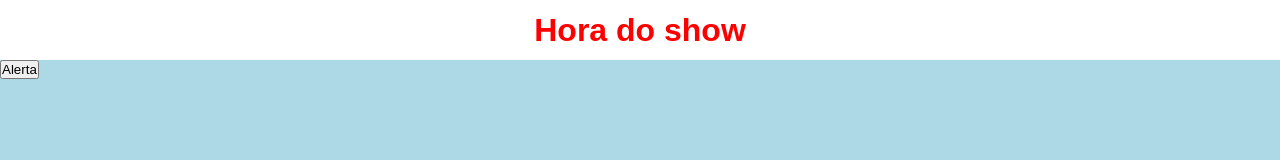
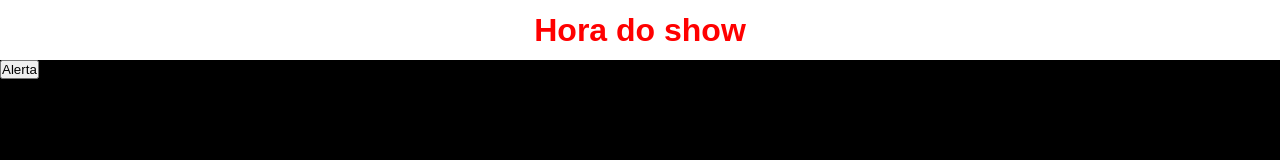
Before and after one commit to henrikeleite/henrique, a plain HTML site: page index.html in a window 1280 px wide. Drawn offline with Linux system fonts and the light colour scheme.

Commit message:
atualizacao css

```diff
--- a/css/meucss.css
+++ b/css/meucss.css
@@ -5,7 +5,7 @@
 	font-family: Arial;
 }
 body{
-	background: lightblue;
+	background: #000;
 }
 #toolbar h1{
 	color:red;
```
